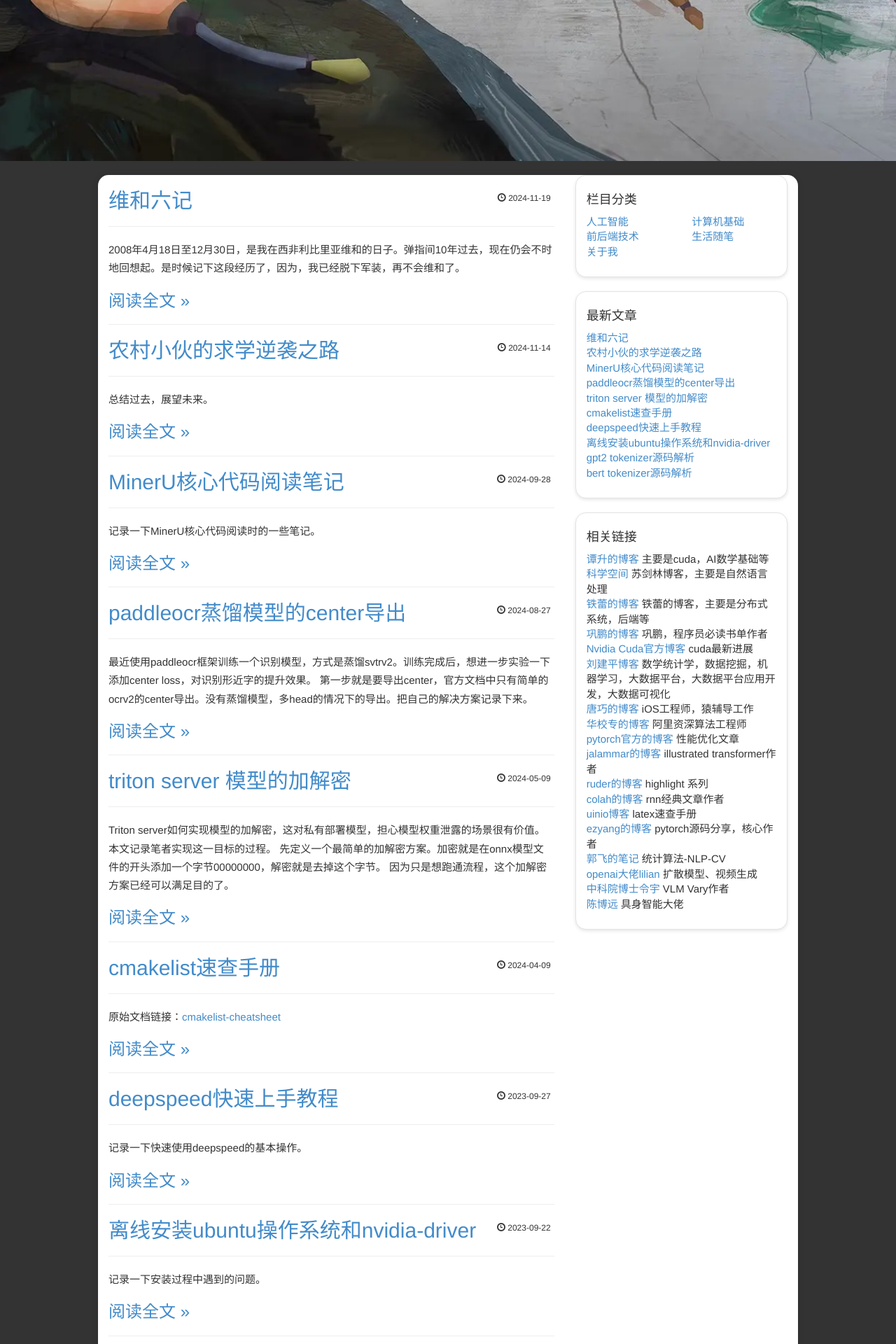
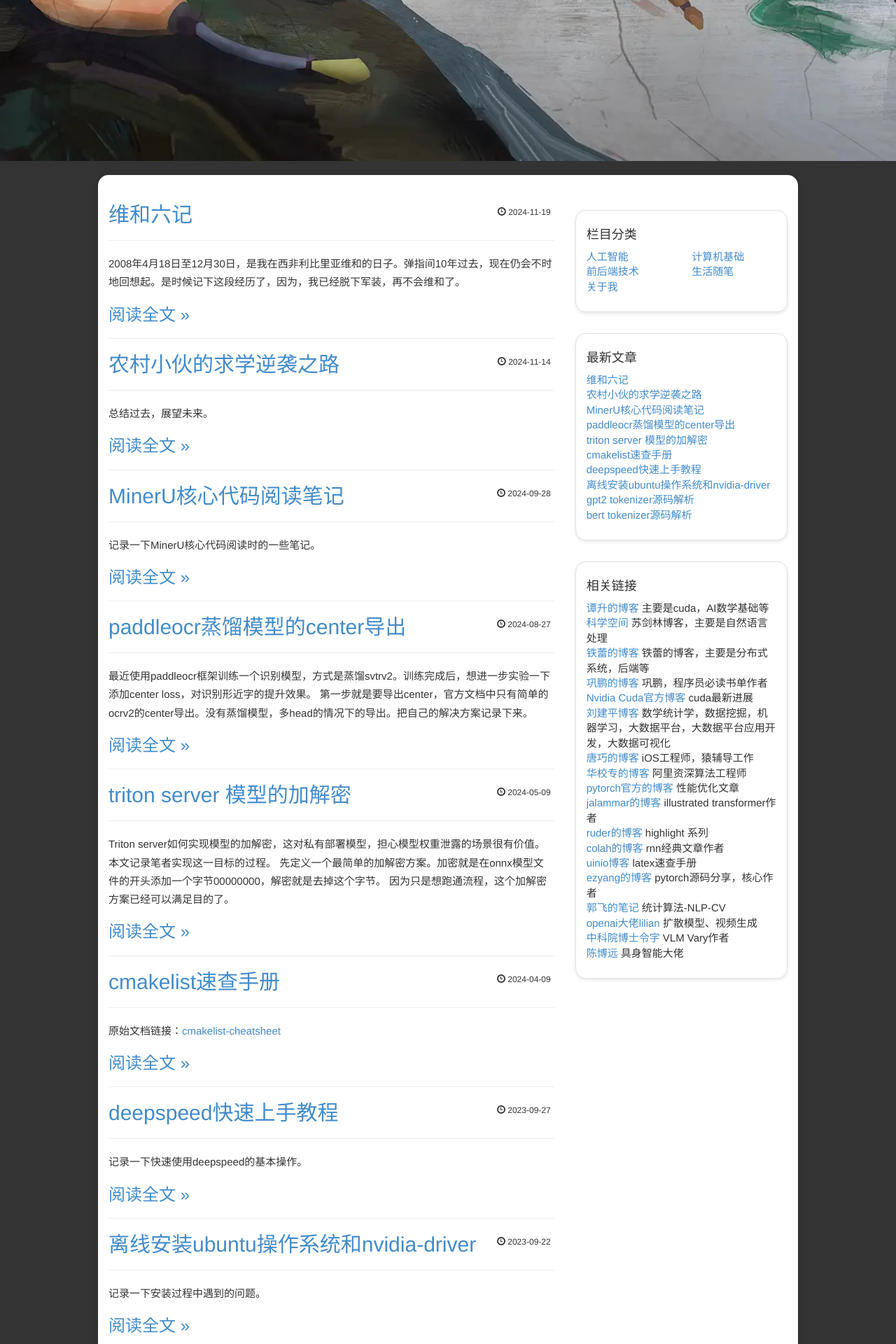
Before and after one commit to liwenju0/liwenju0.github.io, a Jekyll site: the page built from index.html, in a window 1280 px wide. Shown: the part 670-2590 px from the top of the page at 70% size. Built offline with Jekyll 4.4.1, drawn with Linux system fonts in a browser that asks for light colours; the list of posts is cut into pages by our own code; comment, search, counter and statistics services are not loaded.

Commit message:
调整样式

```diff
--- a/css/blog.css
+++ b/css/blog.css
@@ -102,7 +102,7 @@ img {
   .container {
     max-width: 1000px;
     margin: 0 auto;
-    padding: 0 15px;
+    padding: 20px 15px;
     background-color: #fff;  /* 内容区域保持白色背景 */
     box-shadow: 0 0 10px rgba(0,0,0,0.1);  /* 添加阴影效果 */
     border-radius: 15px;  /* 增加圆角半径 */
@@ -205,4 +205,5 @@ img {
     border-radius: 15px;  /* 增加圆角半径 */
     box-shadow: 0 2px 5px rgba(0,0,0,0.1);
     margin-bottom: 20px;
+    margin-top: 30px;  /* 增加这一行 */
 }
```
